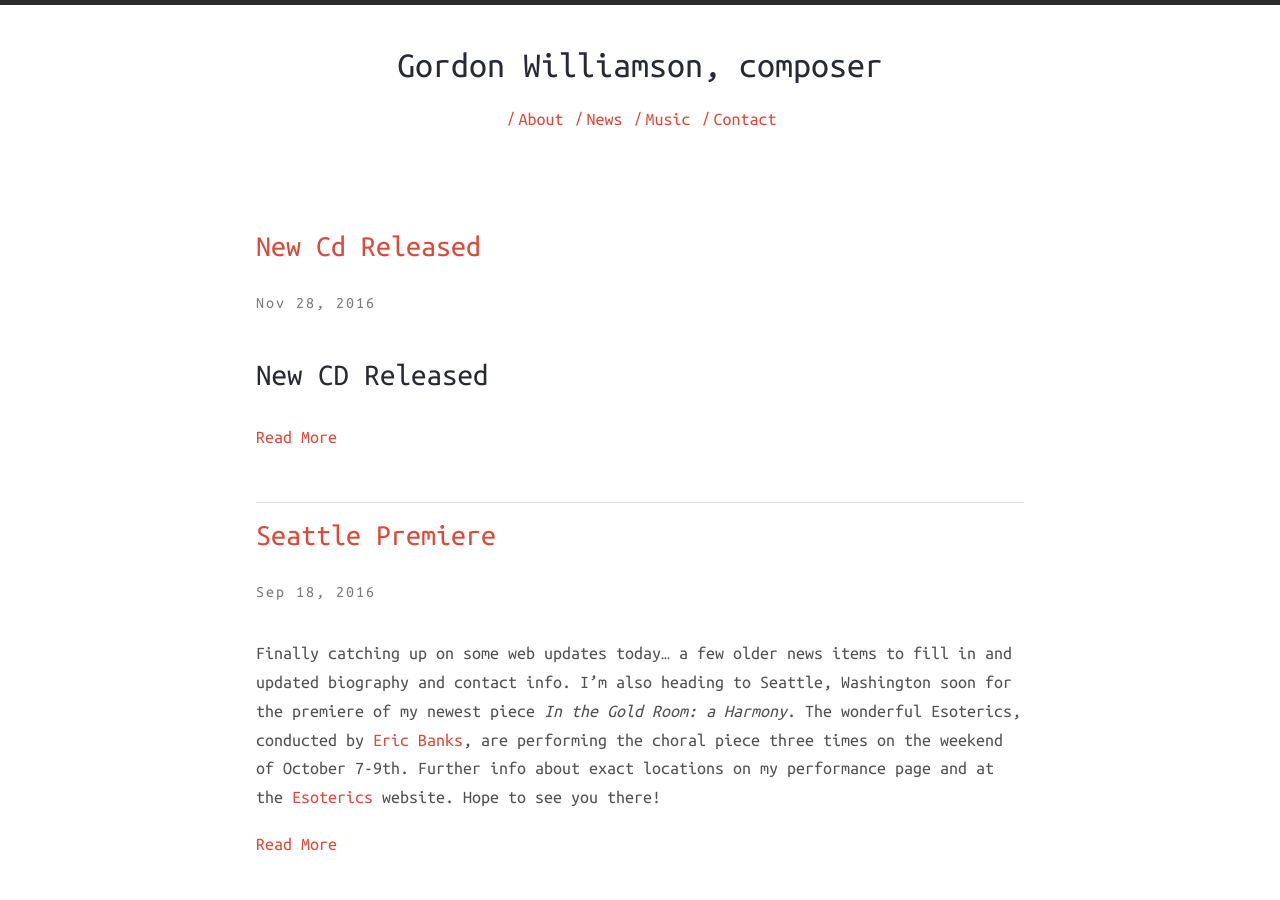
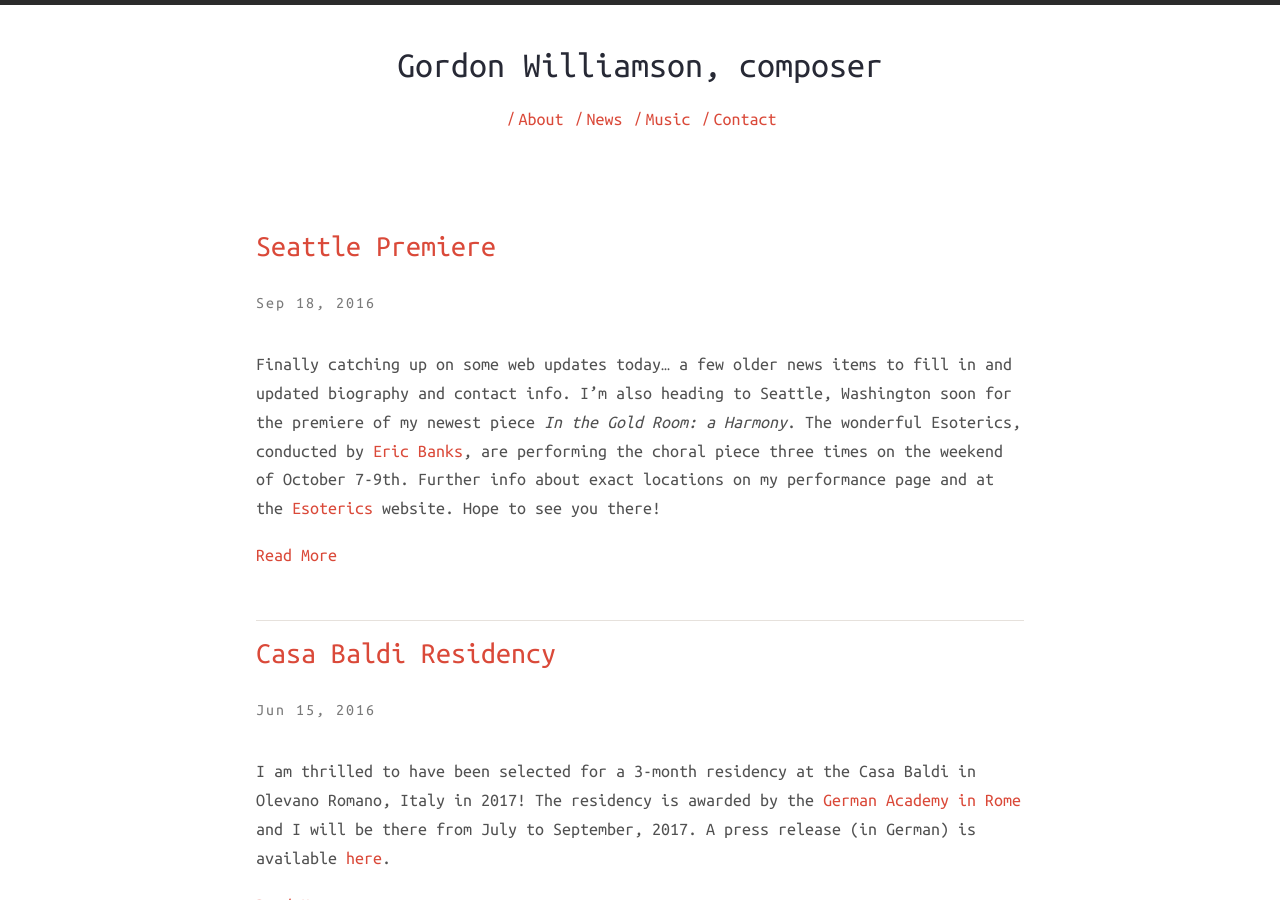
Before and after one commit to gordonwilliamson/gordonwilliamson.github.io, a Jekyll site: the page built from index.html, in a window 1280 px wide and 900 px high. Built offline with Jekyll 4.4.1, drawn with Linux system fonts in a browser that asks for light colours; nearby versions of some CDN libraries; a file with an impossible date is left out.

Commit message:
Updated 2016-11-28-New-CD-Released.md

```diff
--- a/_posts/2016-11-28-New-CD-Released.md
+++ b/_posts/2016-11-28-New-CD-Released.md
@@ -1,9 +1,8 @@
 ---
 published: true
 layout: post
-date: 2016-11-28T20:00:00.000Z
+date: {}
 description: New CD Released
 ---
-## New CD Released
 
 A new recording of my 2014 Choral work __Tape Recorder__ has been released on the new C4 Ensemble CD __Cornerstones__!  More information about the disc and how to order can be found [here.](http://www.c4ensemble.org/cornerstones.html)
```
